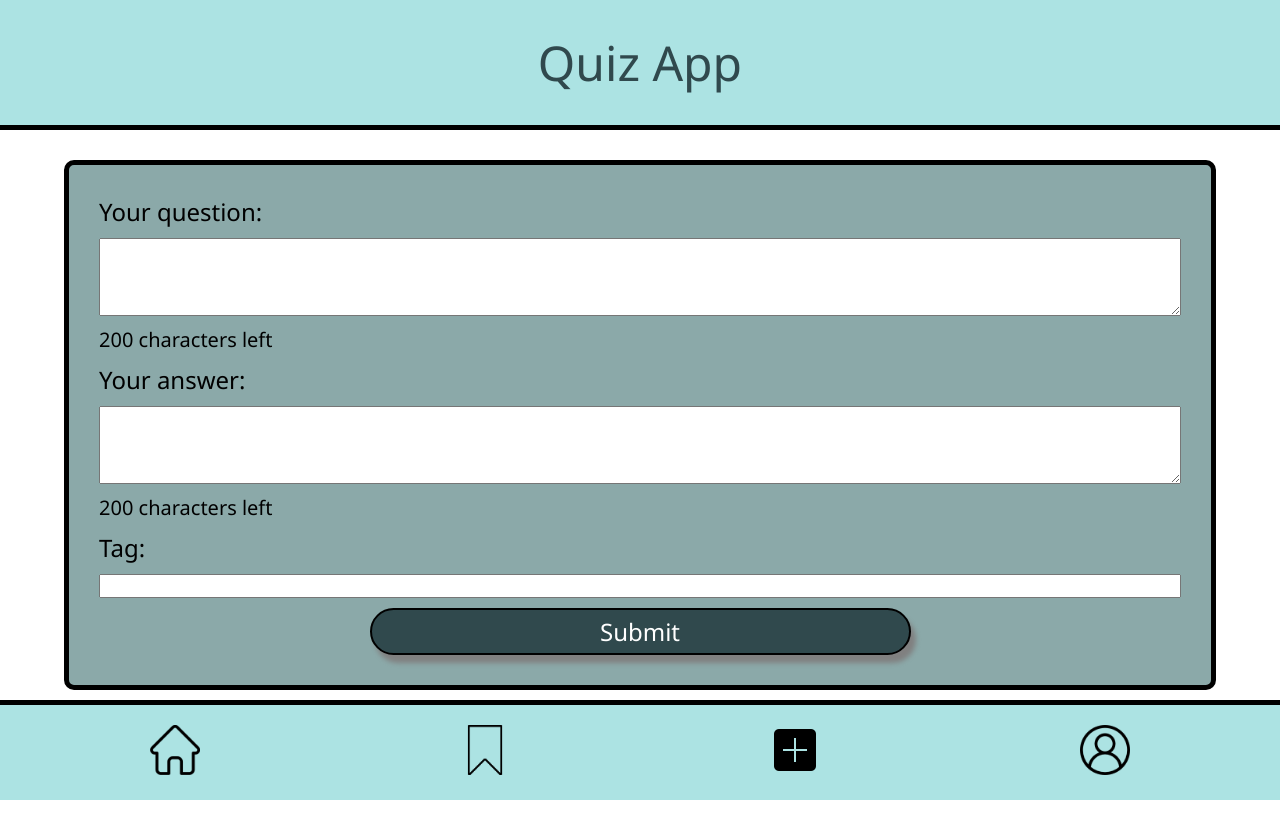
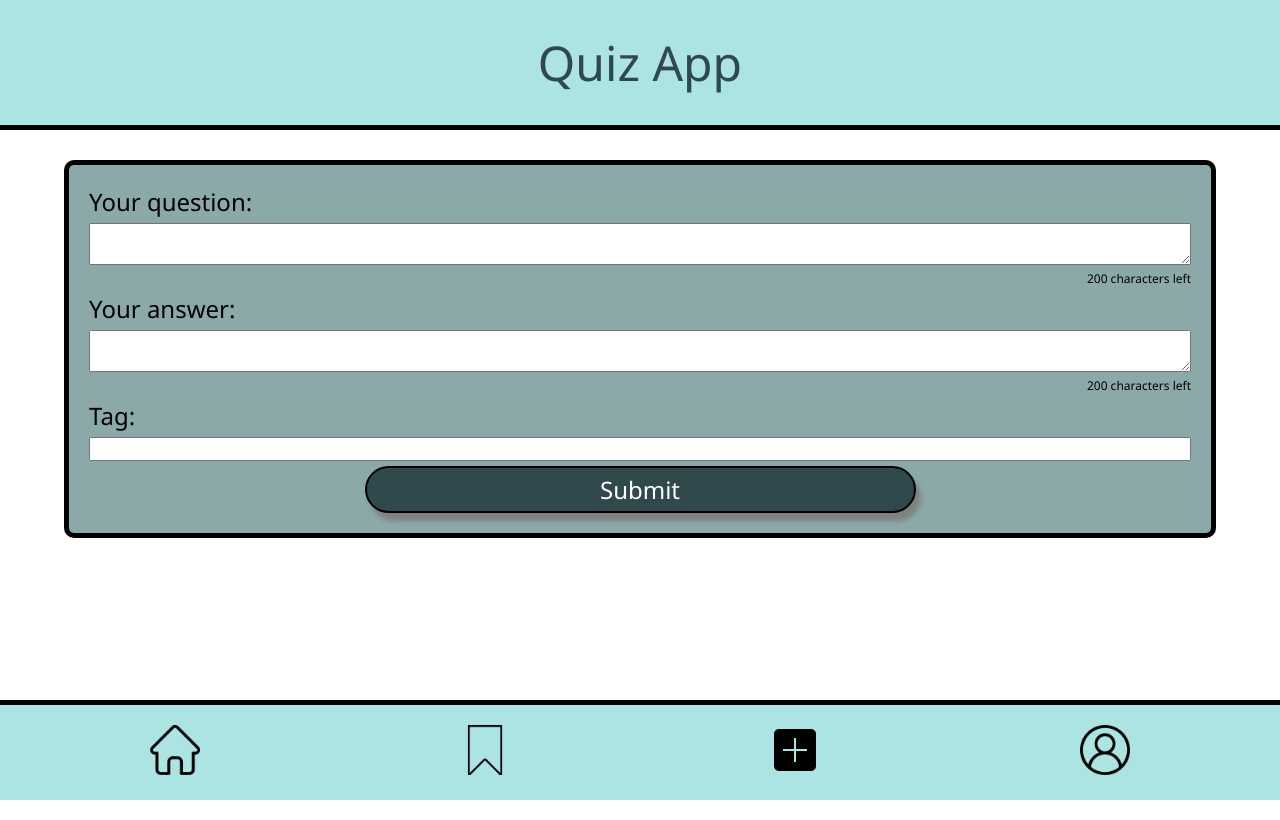
Before and after one commit to uetrozi/charlotte-quiz-app, a plain HTML site: page form.html in a window 1280 px wide. Drawn offline with Linux system fonts and the light colour scheme.

Commit message:
polish form css

```diff
--- a/Components/form.css
+++ b/Components/form.css
@@ -2,8 +2,8 @@
   background-color: var(--main-color-light);
   display: flex;
   flex-direction: column;
-  gap: 10px;
-  padding: 30px;
+  padding: 20px;
+  gap: 5px;
   border: 5px solid var(--border-color);
   width: 90%;
   font-size: 1.5rem;
@@ -23,6 +23,11 @@
   box-shadow: 5px 8px 5px gray;
 }
 
+.form__character-count {
+  font-size: 0.5em;
+  text-align: right;
+}
+
 .form__submit-button:hover {
   background-color: var(--main-color);
   color: black;
--- a/form.html
+++ b/form.html
@@ -23,7 +23,7 @@
             data-js="yourQuestion"
             type="text"
             name="yourQuestion"
-            rows="4"
+            rows="2"
             maxlength="200"
             required></textarea>
             <small class="form__character-count"
@@ -35,7 +35,7 @@
             data-js="yourAnswer"
             type="text"
             name="yourAnswer"
-            rows="4"
+            rows="2"
             maxlength="200"
             required></textarea>
             <small class="form__character-count"
```
